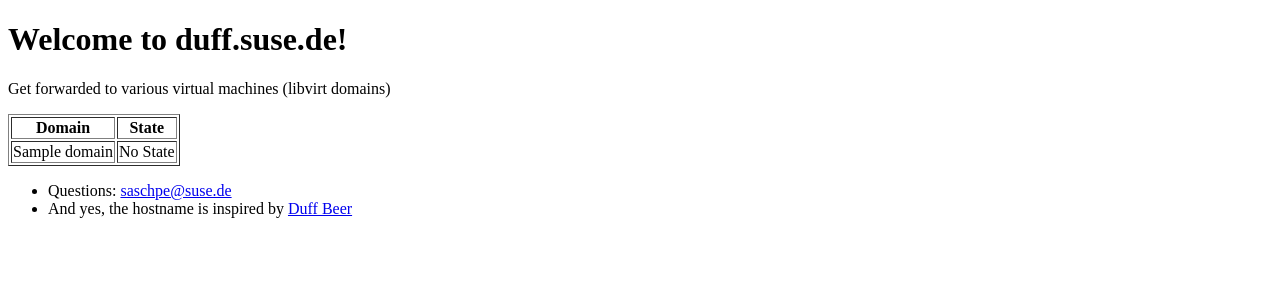
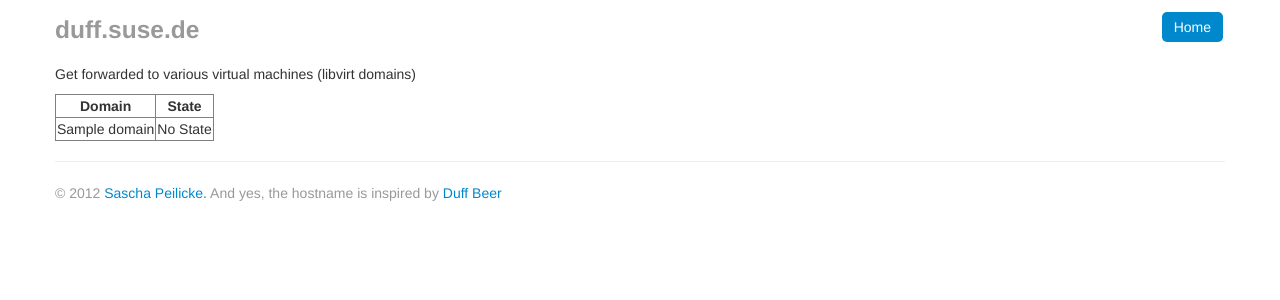
Before and after one commit to saschpe/duff.suse.de, a Django app: page / in a window 1280 px wide. Shown: the top 300 px of the page. Run offline with Django 3.2, Linux system fonts and the light colour scheme; tables that the repository leaves empty hold one stand-in row (values such as "Sample post"); parts of the project's set-up code (start-up, migrations or seed data) failed here and were passed over.

Commit message:
Base index.html template on Twitter Bootstrap

```diff
--- /dev/null
+++ b/duff/templates/base.html
@@ -0,0 +1,52 @@
+{% load i18n staticfiles %}
+<!DOCTYPE html>
+<html lang="en">
+  <head>
+    <meta charset="utf-8">
+    <title>duff.suse.de: {% block title %}{% endblock %}</title>
+    <meta name="description" content="duff.suse.de.">
+    <!--<meta name="keywords" content="" /> -->
+    <meta name="author" content="Sascha Peilicke">
+    <meta name="copyright" content="Sascha Peilicke"/>
+    <meta name="viewport" content="width=device-width, initial-scale=1.0">
+
+    <!-- Le HTML5 shim, for IE6-8 support of HTML elements -->
+    <!--[if lt IE 9]>
+      <script src="http://html5shim.googlecode.com/svn/trunk/html5.js"></script>
+    <![endif]-->
+
+    <link href="{% static 'css/bootstrap.min.css' %}" rel="stylesheet">
+    <link href="{% static 'css/bootstrap-responsive.min.css' %}" rel="stylesheet">
+    <!-- <link href="{% static 'css/base.css' %}" rel="stylesheet"> -->
+
+    {% block head %}{% endblock %}
+
+    <!-- fav and touch icons -->
+    <link rel="shortcut icon" href="images/favicon.ico">
+    <link rel="apple-touch-icon" href="images/apple-touch-icon.png">
+    <link rel="apple-touch-icon" sizes="72x72" href="images/apple-touch-icon-72x72.png">
+    <link rel="apple-touch-icon" sizes="114x114" href="images/apple-touch-icon-114x114.png">
+  </head>
+  <body>
+    <div class="container">
+      <div class="masthead">
+        <ul class="nav nav-pills pull-right">
+          <li class="active"><a href="#">Home</a></li>
+        </ul>
+        <h3 class="muted">duff.suse.de</h3>
+      </div>
+
+      {% block content %}Content goes here!{% endblock %}
+
+      <hr/>
+      <footer class="muted">
+        &copy; 2012 <a href="mailto:saschpe@suse.de">Sascha Peilicke.</a>
+        And yes, the hostname is inspired by <a href="https://en.wikipedia.org/wiki/Duff_Beer">Duff Beer</a>
+      </footer>
+    </div>
+
+    <script src="{% static 'js/jquery-1.8.2.min.js' %}"></script>
+    <script src="{% static 'js/bootstrap.min.js' %}"></script>
+    <!-- <script src="{% static 'js/base.js' %}"></script> -->
+  </body>
+</html>
--- a/duff/templates/index.html
+++ b/duff/templates/index.html
@@ -1,15 +1,11 @@
-<!DOCTYPE html>
-<html>
-  <head>
-    <meta charset="utf-8"/>
-    <title>duff.suse.de</title>
-    <meta name="author" content="Sascha Peilicke"/>
-    <!--[if lt IE 9]>
-      <script src="http://html5shim.googlecode.com/svn/trunk/html5.js"></script>
-    <![endif]-->
-  </head>
-  <body>
+{% extends 'base.html' %}
+
+{% block content %}
+  <!--<div class="hero-unit">
     <h1>Welcome to duff.suse.de!</h1>
+  </div>-->
+  <div class="row">
+    <div class="span12">
       <p>Get forwarded to various virtual machines (libvirt domains)</p>
       <table border=1>
         <thead>
@@ -26,11 +22,6 @@
           </tr>
           {% endfor %}
       </table>
-    <footer>
-      <ul>
-        <li>Questions: <a href="mailto:saschpe@suse.de">saschpe@suse.de</a></li>
-        <li>And yes, the hostname is inspired by <a href="https://en.wikipedia.org/wiki/Duff_Beer">Duff Beer</a></li>
-      </ul>
-    </footer>
-  </body>
-</html>
+    </div>
+  </div>
+{% endblock %}
```
Lines whose indentation alone changed are shown as unchanged.
